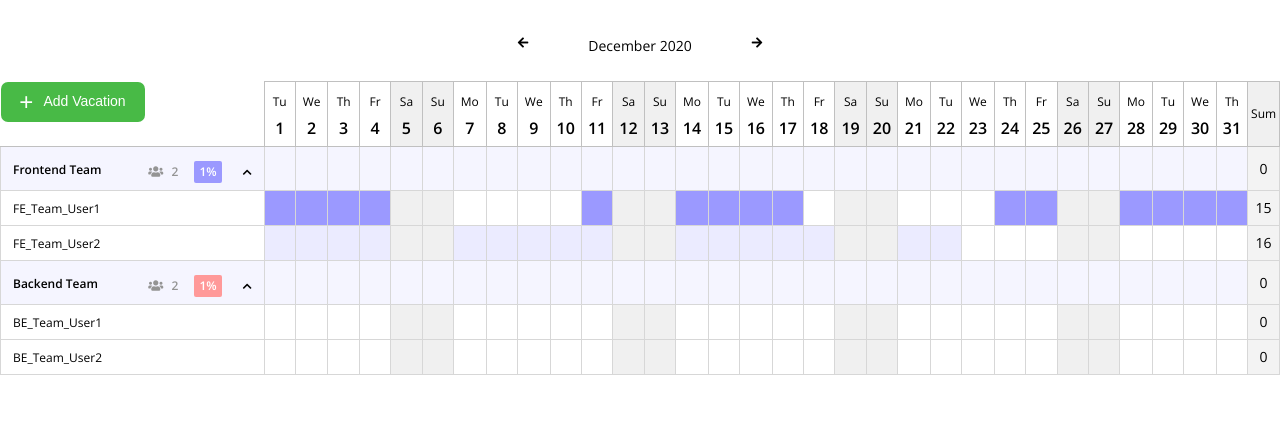
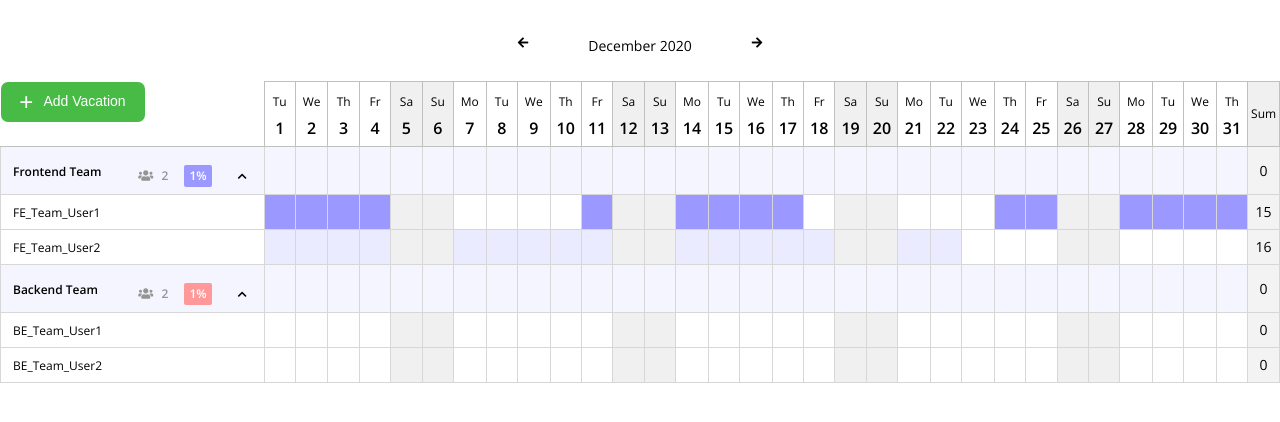
Before and after one commit to sakharov92/calendarTemplate-1, a website built with Parcel: page index.html in a window 1280 px wide. Built offline with nearby package versions, Linux system fonts and the light colour scheme.

Commit message:
styles amends

```diff
--- a/src/styles.css
+++ b/src/styles.css
@@ -63,7 +63,6 @@ body {
 .fas {
   font-size: 12px;
   margin-top: 10px;
-  ;
 }
 
 .addVacationCell {
@@ -194,7 +193,6 @@ td.sumOfDaysOff {
 
 .fa-users {
   font-size: 12px;
-  margin-left: 45px;
   margin-right: 5px;
   color: #949494;
 }
@@ -219,6 +217,10 @@ td.sumOfDaysOff {
 
 .chevronBtn {
   font-size: 10px;
+  padding: 5px;
+}
+.chevronBtn{
+  cursor: pointer;
 }
 
 .hideTable {
```
